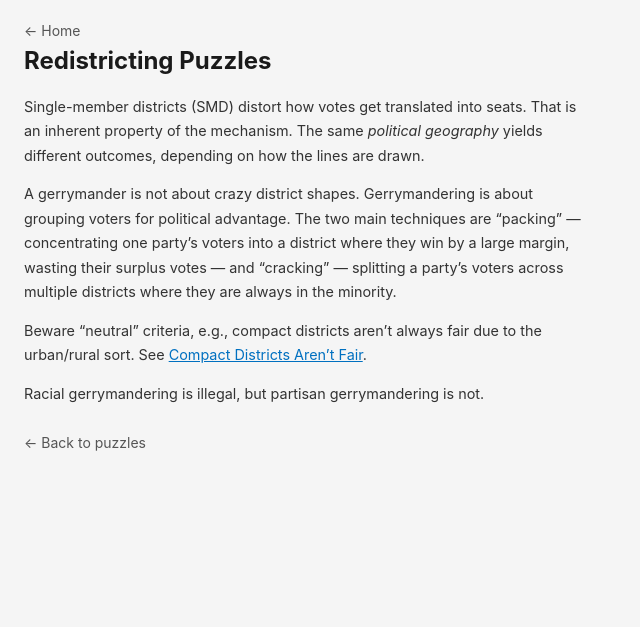
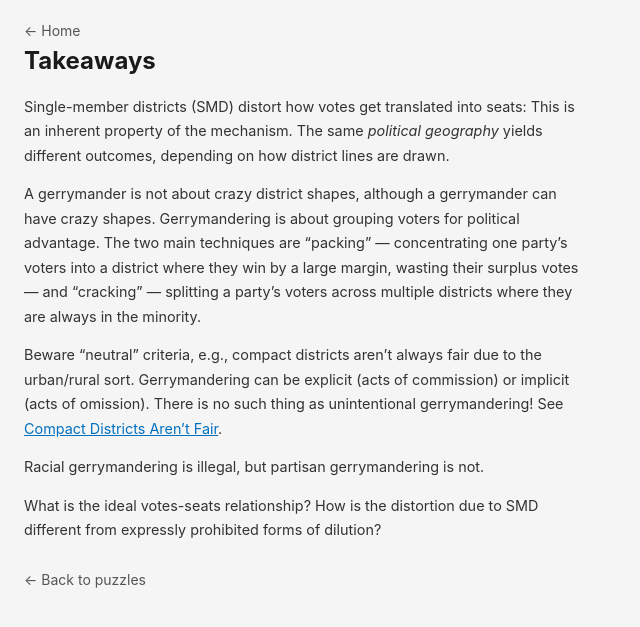
Before and after one commit to alecramsay/redistricting-workshop, a Jekyll site: the page docs/lessons/completion.html, which Jekyll copies as it is, in a window 1280 px wide. Shown: the top 627 px of the page, without its empty margins (0-640 px from the left). Built offline with Jekyll 4.4.1, drawn with Linux system fonts in a browser that asks for light colours.

Commit message:
Another lesson

```diff
--- a/docs/lessons/completion.html
+++ b/docs/lessons/completion.html
@@ -74,25 +74,29 @@
 <body>
 
   <nav><a class="exit-link" href="../">&#8592; Home</a></nav>
-  <h1>Redistricting Puzzles</h1>
+  <h1>Takeaways</h1>
 
   <div class="explanation">
-    <p>Single-member districts (SMD) distort how votes get translated into seats.
-      That is an inherent property of the mechanism.
-      The same <em>political geography</em> yields different outcomes, depending on how the lines are drawn.</p>
+    <p>Single-member districts (SMD) distort how votes get translated into seats:
+      This is an inherent property of the mechanism.
+      The same <em>political geography</em> yields different outcomes, depending on how district lines are drawn.</p>
 
-    <p>A gerrymander is not about crazy district shapes.
+    <p>A gerrymander is not about crazy district shapes, although a gerrymander can have crazy shapes.
       Gerrymandering is about grouping voters for political advantage.
       The two main techniques are &#8220;packing&#8221; &#8212; concentrating one party&#8217;s voters into a district
       where they win by a large margin, wasting their surplus votes &#8212; and &#8220;cracking&#8221; &#8212;
       splitting a party&#8217;s voters across multiple districts where they are always in the minority.</p>
 
     <p>Beware &#8220;neutral&#8221; criteria, e.g., compact districts aren&#8217;t always fair due to the urban/rural
-      sort.
+      sort. Gerrymandering can be explicit (acts of commission) or implicit (acts of omission).
+      There is no such thing as unintentional gerrymandering!
       See <a href="https://medium.com/dra-2020/compact-districts-arent-fair-7c17c2ff5d7e" target="_blank"
         rel="noopener">Compact Districts Aren&#8217;t Fair</a>.</p>
 
     <p>Racial gerrymandering is illegal, but partisan gerrymandering is not.</p>
+
+    <p>What is the ideal votes-seats relationship? How is the distortion due to SMD different from expressly prohibited
+      forms of dilution?</p>
   </div>
 
   <a class="replay" href="puzzles.html">&#8592; Back to puzzles</a>
--- a/docs/lessons/puzzles.html
+++ b/docs/lessons/puzzles.html
@@ -276,7 +276,7 @@
   <h1>Redistricting Puzzles</h1>
 
   <section class="description">
-    <p>This applet allows you to explore how the *mechanism* of single-member districts (SMD) enables gerrymandering.
+    <p>This applet allows you to explore how those questions.
       You'll draw 3 maps for a simple state.
       The state has 25 voters, each in their own block.
       There are 15 who vote Green (G) and 10 who vote Orange (O).</p>
```
Also changed, not shown: docs/guests/index.md (+2 -0 lines), docs/lessons/gerrymandering.md (+2 -2 lines), docs/lessons/index.md (+1 -0 lines), docs/lessons/redistricting.md (added, +15 -0 lines), docs/tutorials/index.md (+2 -0 lines).
